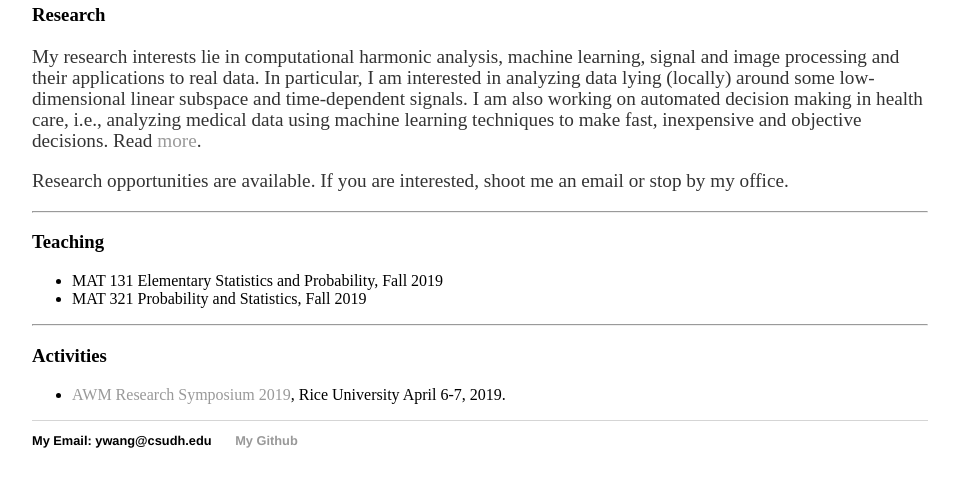
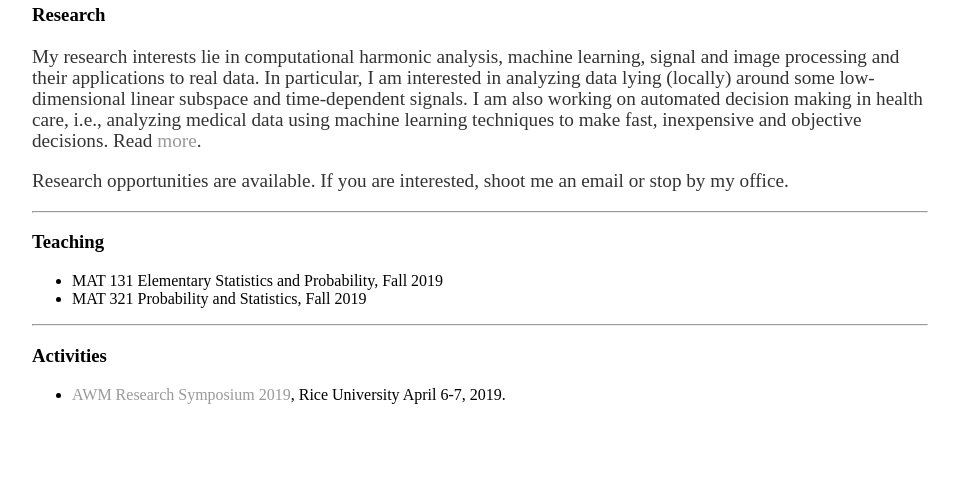
Before and after one commit to mathGrace/mathGrace.github.io, a Jekyll site: the page built from index.md, in a window 1280 px wide, cut to the strip 381-868 px from the top of the page. Shown: the whole strip, without its empty margins (160-1119 px from the left). Built offline with Jekyll 4.4.1, drawn with Linux system fonts in a browser that asks for light colours.

Commit message:
Update default.html

```diff
--- a/_layouts/default.html
+++ b/_layouts/default.html
@@ -18,11 +18,6 @@
 		<div class="container">
     {{ content }}
 		</div><!-- /.container -->
-		<footer>
-    		<ul>
-        		<li>My Email: ywang@csudh.edu</li>
-        		<li><a href="https://github.com/mathGrace">My Github</a></li>
-			</ul>
-		</footer>
+
 	</body>
 </html>
```
